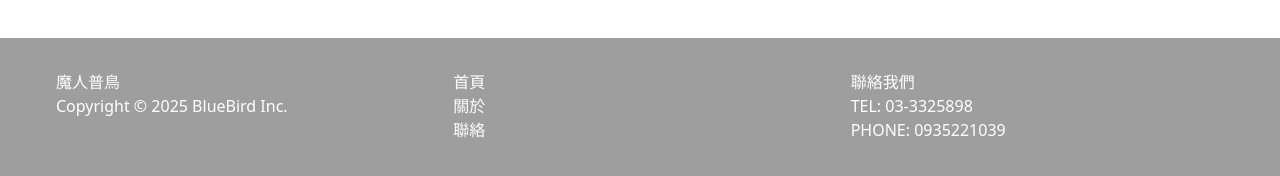
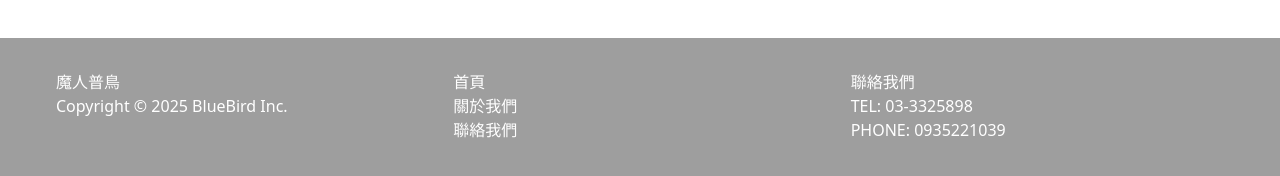
Before and after one commit to ctes930013/my-nuxt-nav, a Nuxt app: page / in a window 1280 px wide. Shown: the part 762-938 px from the top of the page. Built offline with nearby package versions, Linux system fonts and the light colour scheme.

Commit message:
feat:將footer的列表選項點擊範圍改為自適應

```diff
--- a/components/Footer.vue
+++ b/components/Footer.vue
@@ -7,9 +7,15 @@
           <p class="mb-0">Copyright © 2025 BlueBird Inc.</p>
         </v-col>
         <v-col cols="12" md="4" class="mb-4">
-          <NuxtLink class="nav-link" to="/" style="padding-top: 0px;">首頁</NuxtLink>
-          <NuxtLink class="nav-link" to="/about">關於</NuxtLink>
-          <NuxtLink class="nav-link" to="/contact">聯絡</NuxtLink>
+          <div class="w-100">
+            <NuxtLink class="nav-link d-inline-block" to="/" style="padding-top: 0px;">首頁</NuxtLink>
+          </div>
+          <div class="w-100">
+            <NuxtLink class="nav-link d-inline-block" to="/about">關於我們</NuxtLink>
+          </div>
+          <div class="w-100">
+            <NuxtLink class="nav-link d-inline-block" to="/contact">聯絡我們</NuxtLink>
+          </div>
         </v-col>
         <v-col cols="12" md="4" class="mb-4">
           <p class="mb-0">聯絡我們</p>
```
